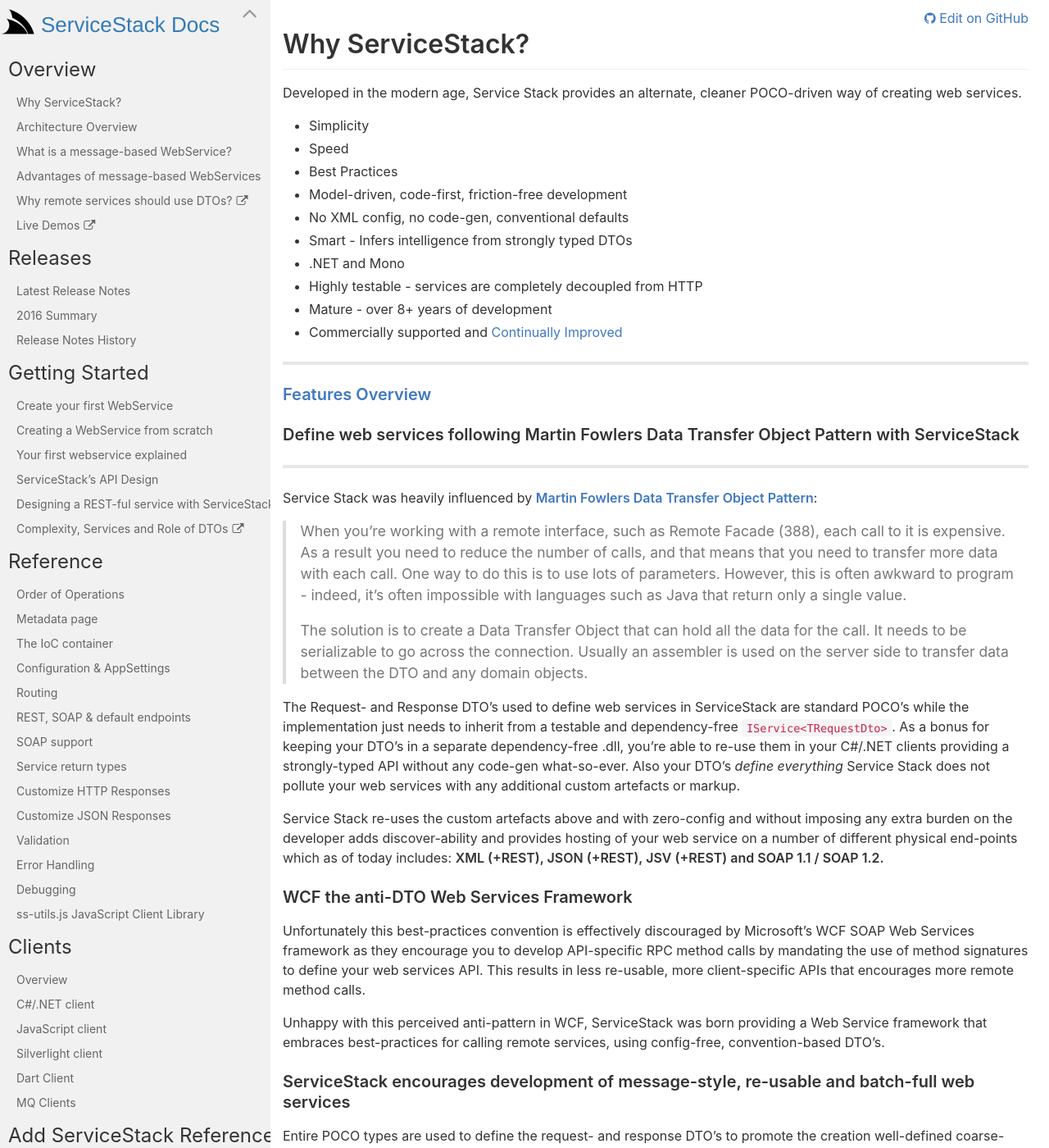
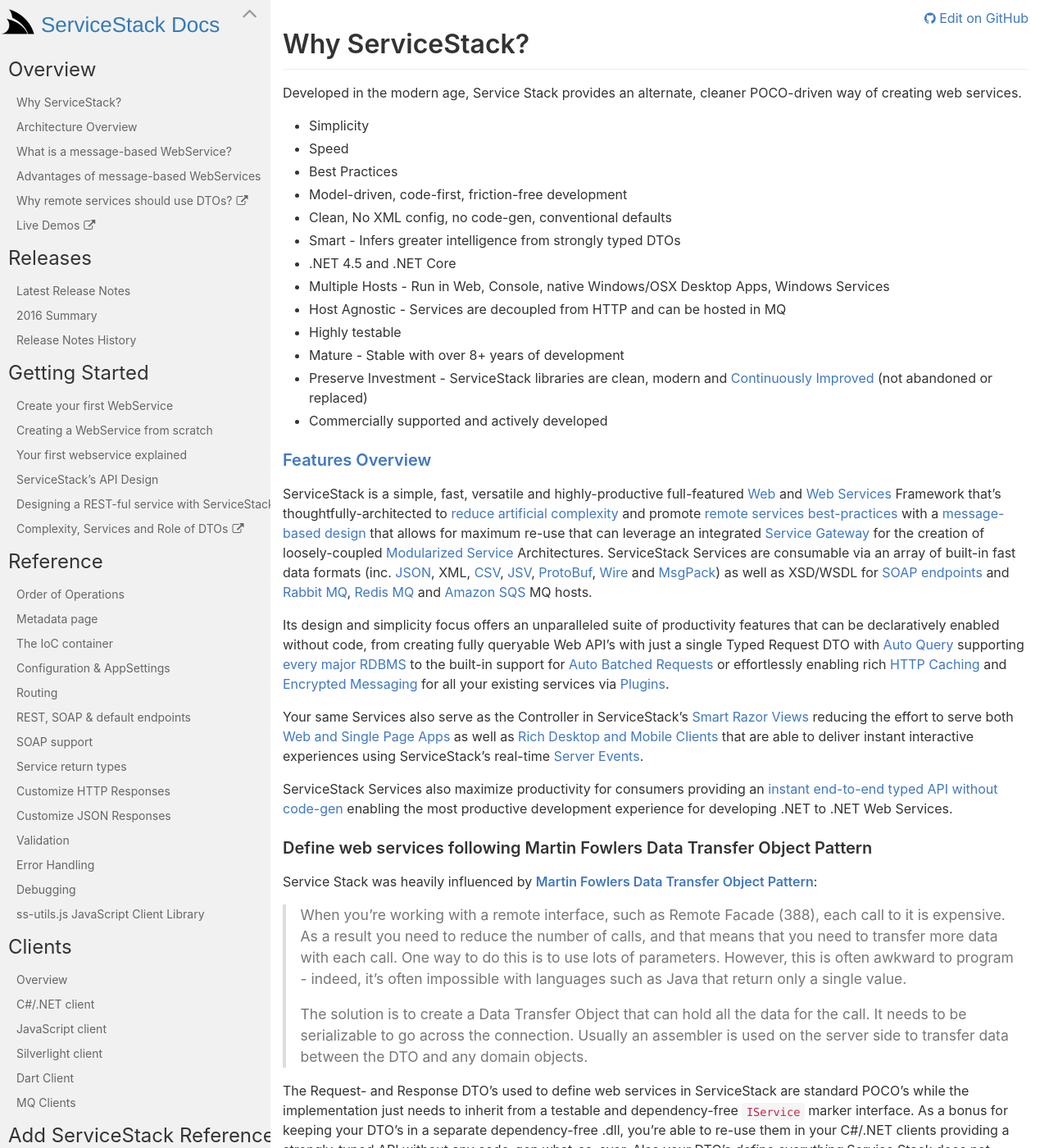
Before and after one commit to timker/docs, a Jekyll site: the page built from docs/_documentation/Why-Servicestack.md, in a window 1280 px wide and 1400 px high. Shown: the whole window at 82% size. Built offline with Jekyll 4.4.1, drawn with Linux system fonts in a browser that asks for light colours; nearby versions of some CDN libraries; some of the changed text lies outside the part shown.

Commit message:
Update stale content

```diff
--- a/docs/_documentation/Why-Servicestack.md
+++ b/docs/_documentation/Why-Servicestack.md
@@ -9,20 +9,61 @@
 - Speed
 - Best Practices
 - Model-driven, code-first, friction-free development
-- No XML config, no code-gen, conventional defaults
-- Smart - Infers intelligence from strongly typed DTOs
-- .NET and Mono
-- Highly testable - services are completely decoupled from HTTP
-- Mature - over 8+ years of development
-- Commercially supported and [Continually Improved](https://servicestack.net/release-notes)
-
-***
+- Clean, No XML config, no code-gen, conventional defaults
+- Smart - Infers greater intelligence from strongly typed DTOs
+- .NET 4.5 and .NET Core
+- Multiple Hosts - Run in Web, Console, native Windows/OSX Desktop Apps, Windows Services
+- Host Agnostic - Services are decoupled from HTTP and can be hosted in MQ
+- Highly testable
+- Mature - Stable with over 8+ years of development
+- Preserve Investment - ServiceStack libraries are clean, modern and [Continuously Improved](http://docs.servicestack.net/release-notes-history.html) (not abandoned or replaced)
+- Commercially supported and actively developed
 
 ### [Features Overview](https://servicestack.net/features)
 
-### Define web services following Martin Fowlers Data Transfer Object Pattern with ServiceStack
+ServiceStack is a simple, fast, versatile and highly-productive full-featured [Web](http://razor.servicestack.net) and
+[Web Services](http://docs.servicestack.net/web-services.html) Framework that's
+thoughtfully-architected to [reduce artificial complexity](http://docs.servicestack.net/why-not-odata.html#why-not-complexity) and promote
+[remote services best-practices](http://docs.servicestack.net/advantages-of-message-based-web-services.html)
+with a [message-based design](http://docs.servicestack.net/what-is-a-message-based-web-service.html)
+that allows for maximum re-use that can leverage an integrated
+[Service Gateway](http://docs.servicestack.net/service-gateway.html)
+for the creation of loosely-coupled
+[Modularized Service](http://docs.servicestack.net/modularizing-services.html) Architectures.
+ServiceStack Services are consumable via an array of built-in fast data formats (inc.
+[JSON](https://github.com/ServiceStack/ServiceStack.Text),
+XML,
+[CSV](http://docs.servicestack.net/csv-format.html),
+[JSV](http://docs.servicestack.net/json-jsv-and-xml.html),
+[ProtoBuf](http://docs.servicestack.net/protobuf-format.html),
+[Wire](http://docs.servicestack.net/wire-format.html) and
+[MsgPack](http://docs.servicestack.net/messagepack-format.html))
+as well as XSD/WSDL for [SOAP endpoints](http://docs.servicestack.net/soap-support.html) and
+[Rabbit MQ](http://docs.servicestack.net/rabbit-mq.html),
+[Redis MQ](http://docs.servicestack.net/messaging-and-redis.html) and
+[Amazon SQS](https://github.com/ServiceStack/ServiceStack.Aws#sqsmqserver) MQ hosts.
 
-***
+Its design and simplicity focus offers an unparalleled suite of productivity features that can be declaratively enabled
+without code, from creating fully queryable Web API's with just a single Typed Request DTO with
+[Auto Query](http://docs.servicestack.net/autoquery.html) supporting
+[every major RDBMS](https://github.com/ServiceStack/ServiceStack.OrmLite#8-flavours-of-ormlite-is-on-nuget)
+to the built-in support for
+[Auto Batched Requests](http://docs.servicestack.net/auto-batched-requests.html)
+or effortlessly enabling rich [HTTP Caching](http://docs.servicestack.net/http-caching.html) and
+[Encrypted Messaging](http://docs.servicestack.net/encrypted-messaging.html)
+for all your existing services via [Plugins](http://docs.servicestack.net/plugins.html).
+
+Your same Services also serve as the Controller in ServiceStack's [Smart Razor Views](http://razor.servicestack.net/)
+reducing the effort to serve both
+[Web and Single Page Apps](https://github.com/ServiceStackApps/LiveDemos) as well as
+[Rich Desktop and Mobile Clients](https://github.com/ServiceStackApps/HelloMobile) that are able to deliver instant interactive
+experiences using ServiceStack's real-time [Server Events](http://docs.servicestack.net/server-events.html).
+
+ServiceStack Services also maximize productivity for consumers providing an
+[instant end-to-end typed API without code-gen](http://docs.servicestack.net/csharp-client.html) enabling
+the most productive development experience for developing .NET to .NET Web Services.
+
+### Define web services following Martin Fowlers Data Transfer Object Pattern
 
 Service Stack was heavily influenced by [**Martin Fowlers Data Transfer Object Pattern**](http://martinfowler.com/eaaCatalog/dataTransferObject.html):
 
@@ -32,12 +73,29 @@
 >However, this is often awkward to program - indeed, it's often impossible with languages such as Java
 >that return only a single value.
 >
->The solution is to create a Data Transfer Object that can hold all the data for the call. It needs to be serializable to go across the connection.
+>The solution is to create a Data Transfer Object that can hold all the data for the call. It needs
+to be serializable to go across the connection.
 >Usually an assembler is used on the server side to transfer data between the DTO and any domain objects.
 
-The Request- and Response DTO's used to define web services in ServiceStack are standard POCO's while the implementation just needs to inherit from a testable and dependency-free `IService<TRequestDto>`. As a bonus for keeping your DTO's in a separate dependency-free .dll, you're able to re-use them in your C#/.NET clients providing a strongly-typed API without any code-gen what-so-ever. Also your DTO's *define everything* Service Stack does not pollute your web services with any additional custom artefacts or markup.
+The Request- and Response DTO's used to define web services in ServiceStack are standard POCO's while
+the implementation just needs to inherit from a testable and dependency-free `IService` marker interface.
+As a bonus for keeping your DTO's in a separate dependency-free .dll, you're able to re-use them in
+your C#/.NET clients providing a strongly-typed API without any code-gen what-so-ever. Also your DTO's
+*define everything* Service Stack does not pollute your web services with any additional custom
+artefacts or markup.
 
-Service Stack re-uses the custom artefacts above and with zero-config and without imposing any extra burden on the developer adds discover-ability and provides hosting of your web service on a number of different physical end-points which as of today includes: **XML (+REST), JSON (+REST), JSV (+REST) and SOAP 1.1 / SOAP 1.2.**
+Service Stack re-uses the custom artefacts above and with zero-config and without imposing any extra
+burden on the developer adds discover-ability and provides hosting of your web service on a number
+of different physical end-points which as of today includes:
+
+ - JSON
+ - XML
+ - CSV
+ - JSV
+ - MsgPack
+ - ProtoBuf
+ - Wire
+ - SOAP 1.1/1.2
 
 ### WCF the anti-DTO Web Services Framework
 
--- a/docs/_includes/Side-Bar.md
+++ b/docs/_includes/Side-Bar.md
@@ -54,6 +54,7 @@
     - [CSV Format](?id=csv-format)
     - [MessagePack Format](?id=messagepack-format)
     - [ProtoBuf Format](?id=protobuf-format)
+    - [Wire Format](?id=wire-format)
     - [HTML5 Report Format](?id=html5reportformat)
 - View Engines
     - [Razor & Markdown Razor](http://razor.servicestack.net/)
```
Also changed, not shown: other parts of docs/_documentation/Why-Servicestack.md (+1 -1 lines).
